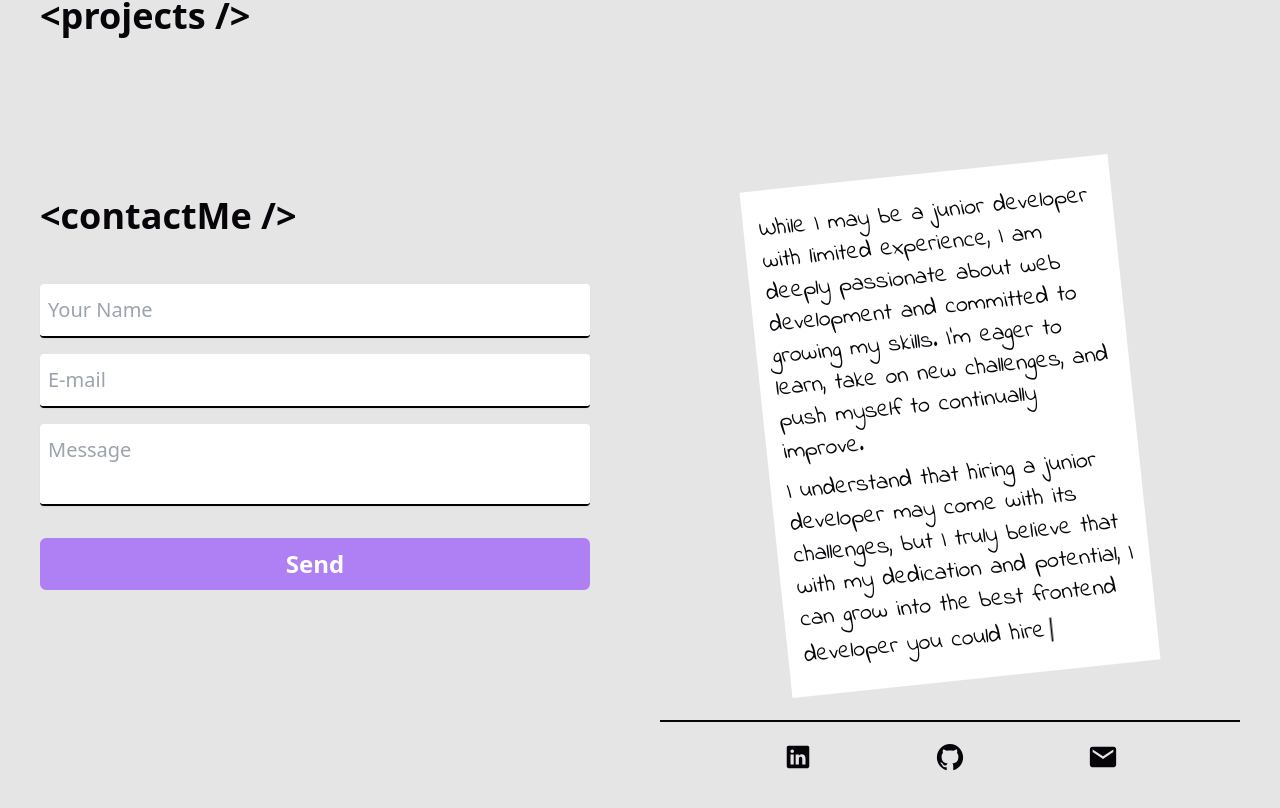
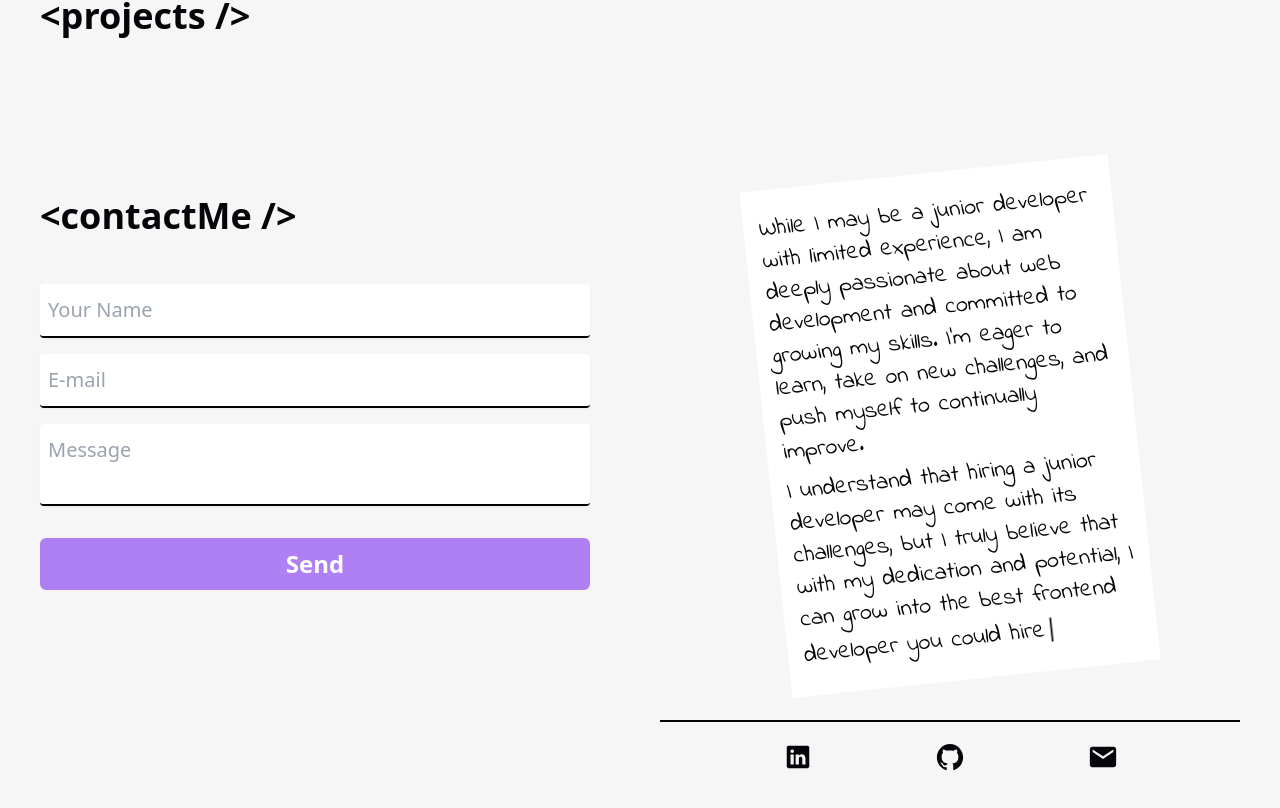
Before and after one commit to saraNasser4/my-portfolio, a React (Create React App) app: page / in a window 1280 px wide. Shown: the part 1930-2738 px from the top of the page. Built offline with nearby package versions, Linux system fonts and the light colour scheme; a web font is replaced by a local one.

Commit message:
adding style

```diff
--- a/src/pages/Contact.js
+++ b/src/pages/Contact.js
@@ -21,7 +21,7 @@ export default function Contact () {
           <Form />
         </div>
         <div className="z-20">
-          <p className="font-handWriting text-xl lg:text-2xl w-[370px] mx-auto md:-rotate-6 md:mt-4 mb-10 bg-white text-text-color px-4 py-6">
+          <p className="font-handWriting text-xl lg:text-2xl max-w-[370px] w-full mx-auto md:-rotate-6 md:mt-4 mb-10 bg-white text-text-color px-4 py-6">
             While I may be a junior developer with limited experience, I am deeply passionate about web development and committed to growing my skills. I’m eager to learn, take on new challenges, and push myself to continually improve.
             <span className='mt-2 inline-block'>
               I understand that hiring a junior developer may come with its challenges, but I truly believe that with my dedication and potential, I can grow into the best frontend developer you could hire<span className='animate-[line_1s_ease-in-out_infinite] font-sans'>|</span>
--- a/tailwind.config.js
+++ b/tailwind.config.js
@@ -8,7 +8,7 @@ module.exports = {
         'accent-color-dark': '#3aee76',
         'text-color-dark': '#f7f4fa',
 
-        'background-color': '#E5E5E5',
+        'background-color': '#f6f6f6',
         'primary-color': '#af80f4',
         'accent-color': '#11c54d',
         'text-color': '#08050a',
```
